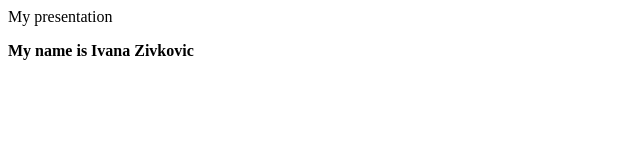
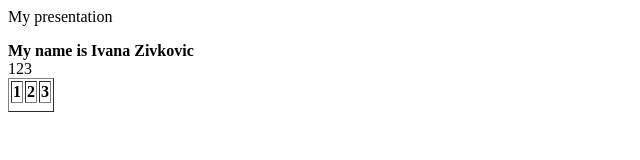
Before and after one commit to IvanaZivkovic/IvanaZivkovic.github.io, a plain HTML site: page index.html in a window 1280 px wide. Shown: the whole page, without its empty margins (0-640 px from the left). Drawn offline with Linux system fonts and the light colour scheme.

Commit message:
Update index.html

```diff
--- a/index.html
+++ b/index.html
@@ -7,7 +7,23 @@
 <body>
 	<hl> My presentation</hl>
 
-	<p><b> My name is Ivana Zivkovic</b></p>
+	<p><b> My name is Ivana Zivkovic</b>
+	<br/>
+	<table border="1px">
+        <thead><!--This is for table header-->
+            <th>1</th>
+            <th>2</th>
+            <th>3</th>
+        </thead>
+
+        <tbody>
+
+            <tr>1</tr>
+            <tr>2</tr>
+            <tr>3</tr>
+        </tbody>
+    </table>
+	</p>
 </body>
 
 </html>
```
